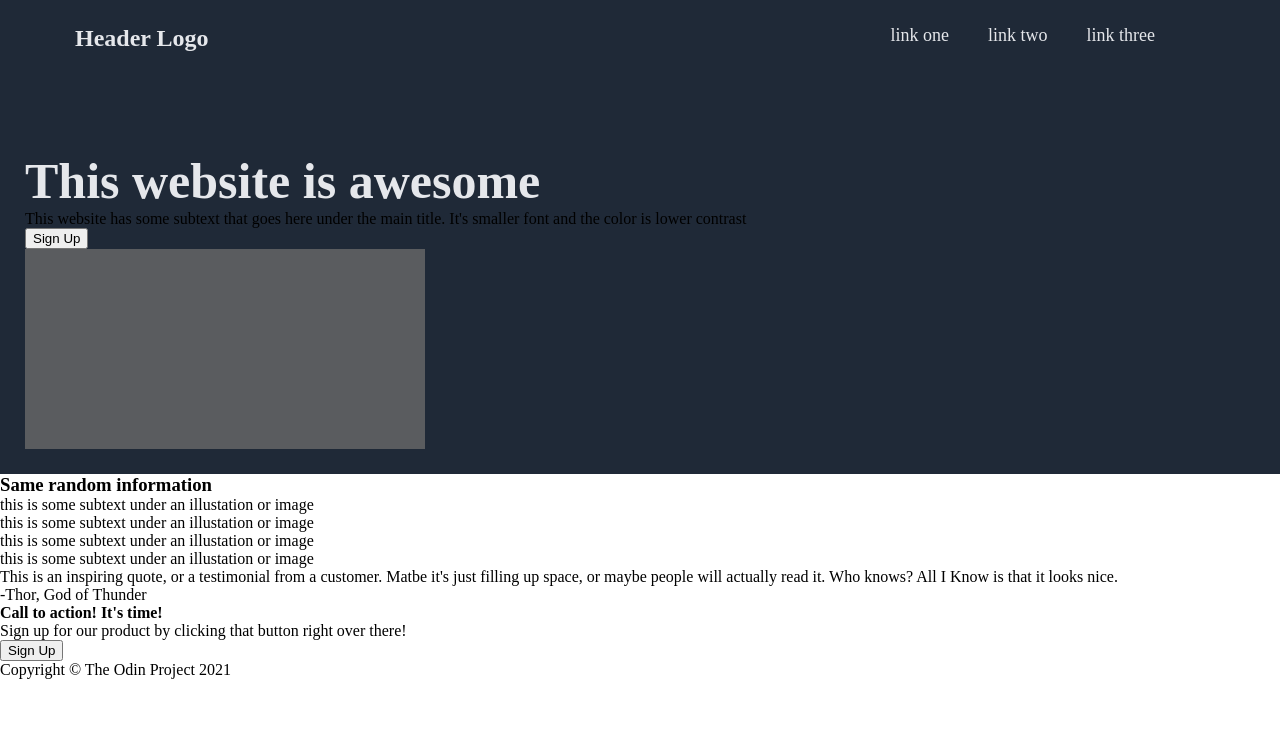
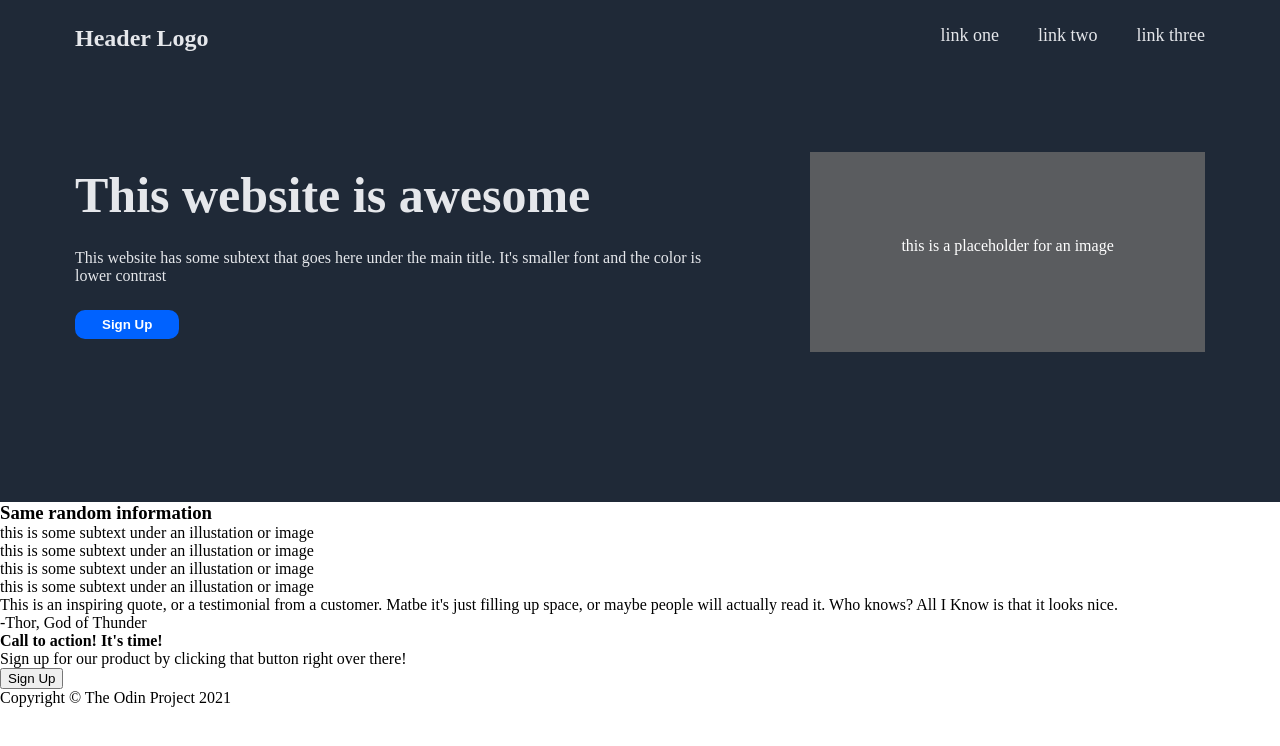
Before and after one commit to anmcodes/landing-page, a plain HTML site: page index.html in a window 1280 px wide. Drawn offline with Linux system fonts and the light colour scheme.

Commit message:
Align and style sign up button

```diff
--- a/index.html
+++ b/index.html
@@ -18,10 +18,16 @@
             </div>
 
             <div class="cta-flex">
-                <h1 class="cta">This website is awesome</h1>
-                <p>This website has some subtext that goes here under the main title. It's smaller font and the color is lower contrast</p>
-                <button>Sign Up</button>
-                <div class="image"></div>
+                <div class="awesome">
+                    <h1 class="cta">This website is awesome</h1>
+                    <p class="msg-one">This website has some subtext that goes here under the main title. It's smaller font and the color is lower contrast</p>
+                    <div>
+                        <button class="sign-up">Sign Up</button>
+                    </div>
+                </div>
+                <div class="image">
+                    <p class="img-text">this is a placeholder for an image</p>
+                </div>
             </div>
         </div>
 
--- a/style.css
+++ b/style.css
@@ -5,7 +5,7 @@
 
 .section-one {
     background-color: #1F2937;
-    padding:25px;
+    padding:25px 75px 150px 75px;
 }
 
 .header {
@@ -18,12 +18,10 @@
 
 .header h4 {
     font-size:24px;
-    margin-left:50px;
 }
 
 ul {
     margin-left:auto;
-    margin-right:100px;
 }
 
 ul li {
@@ -41,11 +39,30 @@ a:hover {
     color:red;
 }
 
+.cta-flex {
+    display:flex;
+    align-items:center;
+    flex:1;
+}
+
 
 
 .cta {
     color:#E5E7EB;
     font-size:50px;
+    font-weight: bolder;
+}
+
+.awesome {
+    display:flex;
+    flex-direction: column;
+    gap:25px;
+    flex-shrink: 6;
+}
+
+.msg-one {
+    color:#E5E7EB;
+    padding-right:75px;
 }
 
 .image {
@@ -53,3 +70,23 @@ a:hover {
     width:400px;
     height:200px;
 }
+
+.sign-up {
+    padding:5px 25px;
+    background-color: rgb(0, 98, 255);
+    border: 2px solid rgb(0, 98, 255);
+    border-radius: 10px;
+    color:white;
+    font-weight: bold;
+}
+
+.sign-up:hover {
+    background-color: black;
+    border-color: black;
+}
+
+.img-text {
+    color:white;
+    text-align:center;
+    margin-top:85px;
+}
```
